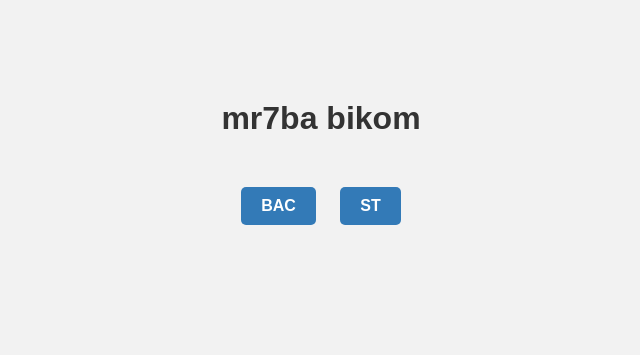
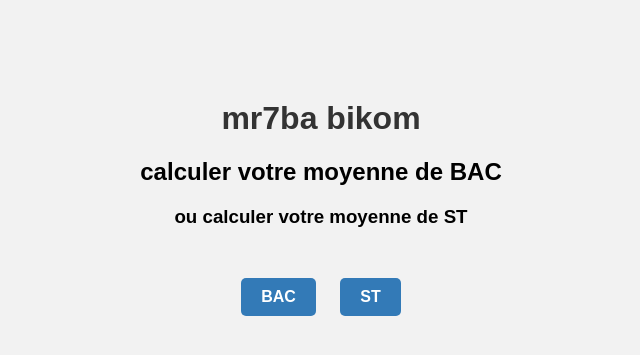
Before and after one commit to abdellahzou/grades-calculator-, a Django app: page / in a window 1280 px wide. Shown: the top 355 px of the page, without its empty margins (319-959 px from the left). Run offline with Django 4.2, Linux system fonts and the light colour scheme.

Commit message:
Update home_page.html

```diff
--- a/Telecome/calculator/templates/calculator/home_page.html
+++ b/Telecome/calculator/templates/calculator/home_page.html
@@ -53,6 +53,9 @@
 </head>
 <body>
     <h1>mr7ba bikom</h1>
+    <h2>calculer votre moyenne de BAC</h2>
+    <h3>ou calculer votre moyenne de ST</h3>
+
     <div class="button-container">
 
         <a href="{% url 'bac_page' %}">BAC</a>
```
